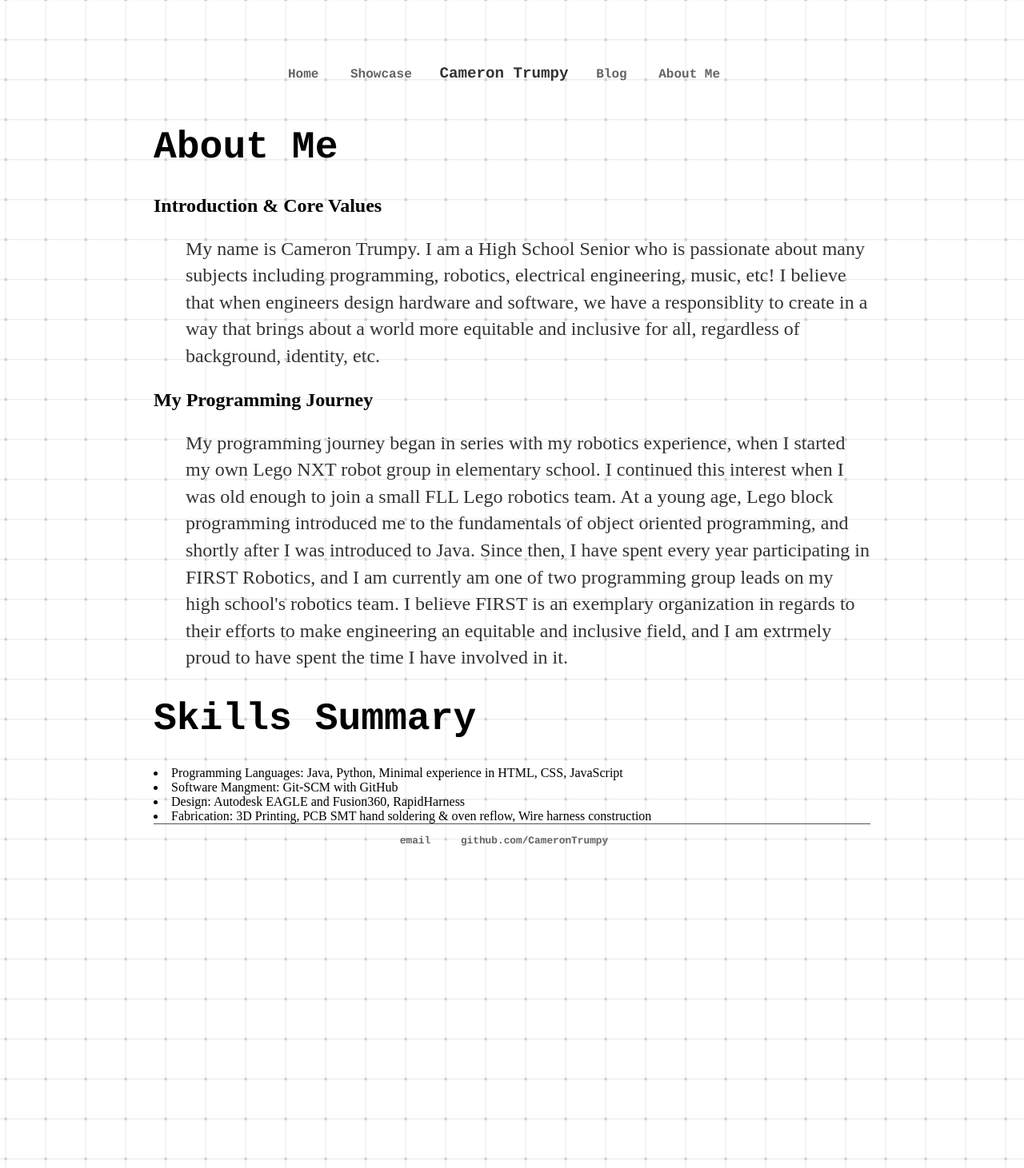
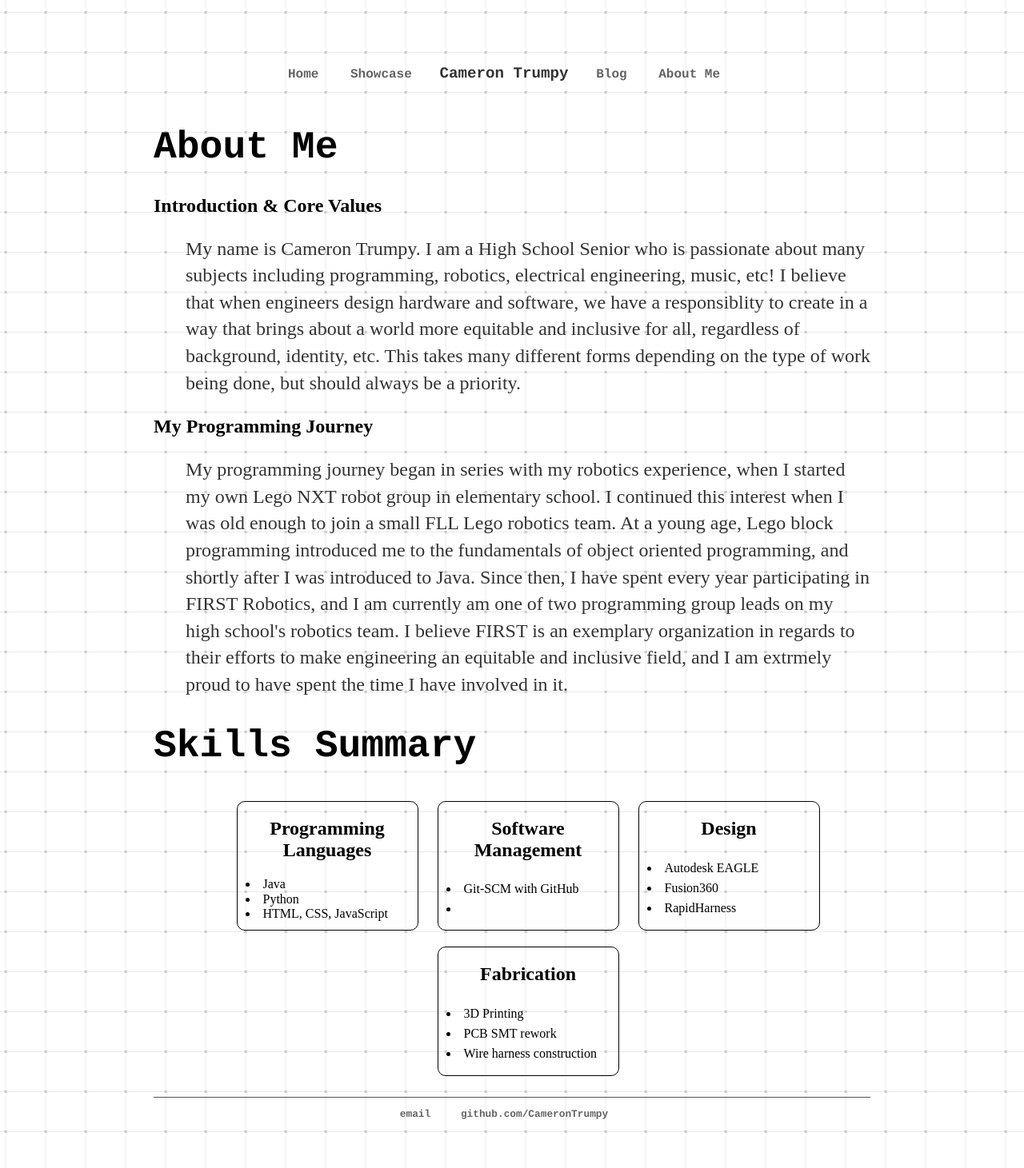
Before and after one commit to CameronTrumpy/CameronTrumpy.github.io, a Jekyll site: the page built from about/index.html, in a window 1280 px wide. Shown: the whole page at 80% size. Built offline with Jekyll 4.4.1, drawn with Linux system fonts in a browser that asks for light colours.

Commit message:
Fix about page skills + blog post

```diff
--- a/about/index.html
+++ b/about/index.html
@@ -8,7 +8,8 @@ title: Cameron Trumpy
         <p style="padding-left: 40px;">My name is Cameron Trumpy. I am a High School Senior who is
             passionate about many subjects including programming, robotics, electrical engineering, music, etc!
             I believe that when engineers design hardware and software, we have a responsiblity to create in a way that brings about a world
-            more equitable and inclusive for all, regardless of background, identity, etc.</p>
+            more equitable and inclusive for all, regardless of background, identity, etc. This takes many different forms depending on the type of work being done,
+            but should always be a priority.</p>
         <h2>My Programming Journey</h2>
         <p style="padding-left: 40px;">
             My programming journey began in series with my robotics experience, when I started my own Lego NXT robot group in elementary school.
@@ -19,10 +20,15 @@ title: Cameron Trumpy
             to have spent the time I have involved in it.</p>
 
     <h1>Skills Summary</h1>
-        <li>Programming Languages: Java, Python, Minimal experience in HTML, CSS, JavaScript</li>
-        <li>Software Mangment: Git-SCM with GitHub</li>
-        <li>Design: Autodesk EAGLE and Fusion360, RapidHarness</li>
-        <li>Fabrication: 3D Printing, PCB SMT hand soldering & oven reflow, Wire harness construction</li>
-
+    <ul class="skills">
+        <ul><h2>Programming Languages</h2>
+            <li>Java</li> <li>Python</li> <li>HTML, CSS, JavaScript</li></ul>
+        <ul><h2>Software Management</h2>
+            <li>Git-SCM with GitHub<li></ul>
+        <ul><h2>Design</h2>
+            <li>Autodesk EAGLE</li><li>Fusion360</li><li>RapidHarness</li></ul>
+        <ul><h2>Fabrication</h2>
+            <li>3D Printing</li><li>PCB SMT rework</li><li>Wire harness construction</li></ul>
+    </ul>
 
 </div><!-- /.blurb -->
--- a/css/main.css
+++ b/css/main.css
@@ -103,6 +103,33 @@ footer {
  font-size: .8em;
 }
 
+ul.skills{
+text-align:center;
+}
+
+
+ul.skills li{
+    list-style: square;
+    text-align: left;
+    padding : 0px 10px 0px;
+    list-style: inside;
+
+}
+
+ul.skills ul{
+     width: 225px;
+     min-height: 150px;
+     display: inline-grid;
+     vertical-align: top;
+     text-align:center;
+ border: 1px solid #000;
+ border-radius: 10px;
+ margin: 10px 10px 10px;
+ padding: 0px 0px 10px;
+
+}
+
+
 ul.posts {
  margin: 20px auto 40px;
  font-size: 1.5em;
```
Also changed, not shown: _posts/2021-07-25-summer-update.md (added, +10 -0 lines).
